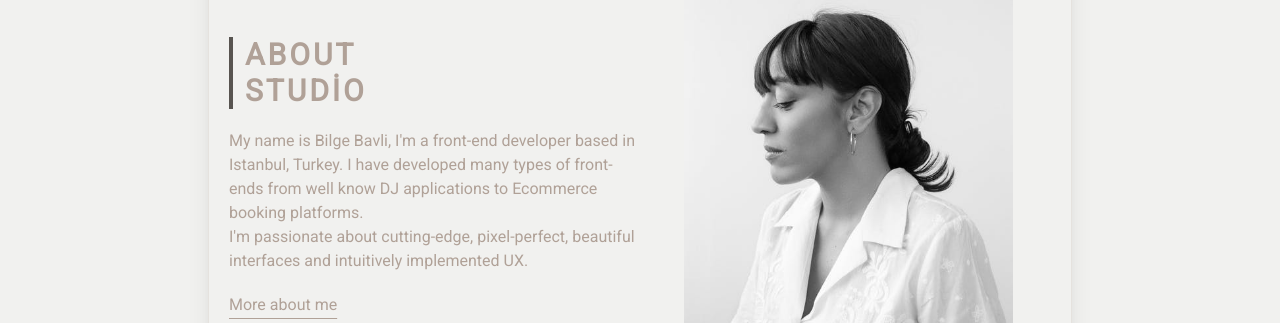
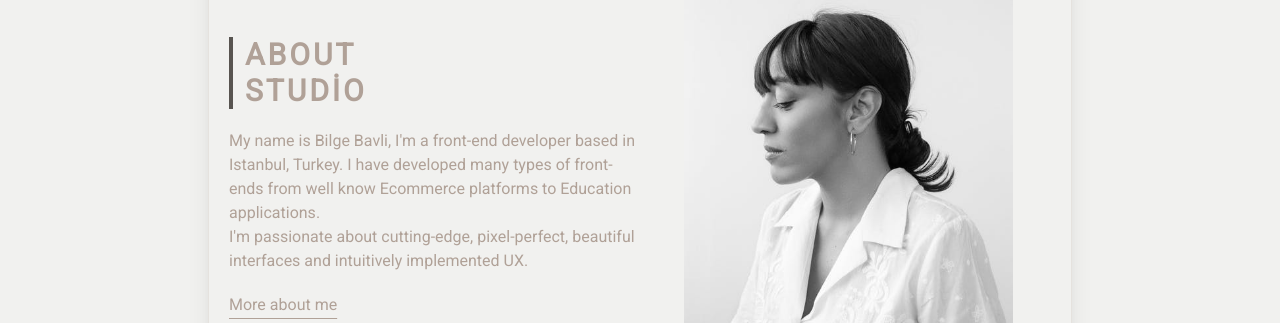
Before and after one commit to bilgebvli/personal-portfolio, a Vue app: page / in a window 1280 px wide. Shown: the part 1060-1383 px from the top of the page. Built offline with nearby package versions, Linux system fonts and the light colour scheme.

Commit message:
About content was changed

```diff
--- a/src/views/home/sections/about/index.vue
+++ b/src/views/home/sections/about/index.vue
@@ -5,8 +5,8 @@
         <h2 :class="titleClasses">ABOUT <br />STUDİO</h2>
         <p class="mt-5 text-sm md:text-base text-ana">
           My name is Bilge Bavli, I'm a front-end developer based in Istanbul,
-          Turkey. I have developed many types of front-ends from well know DJ
-          applications to Ecommerce booking platforms.<br />
+          Turkey. I have developed many types of front-ends from well know
+          Ecommerce platforms to Education applications.<br />
           I'm passionate about cutting-edge, pixel-perfect, beautiful interfaces
           and intuitively implemented UX.
         </p>
```
